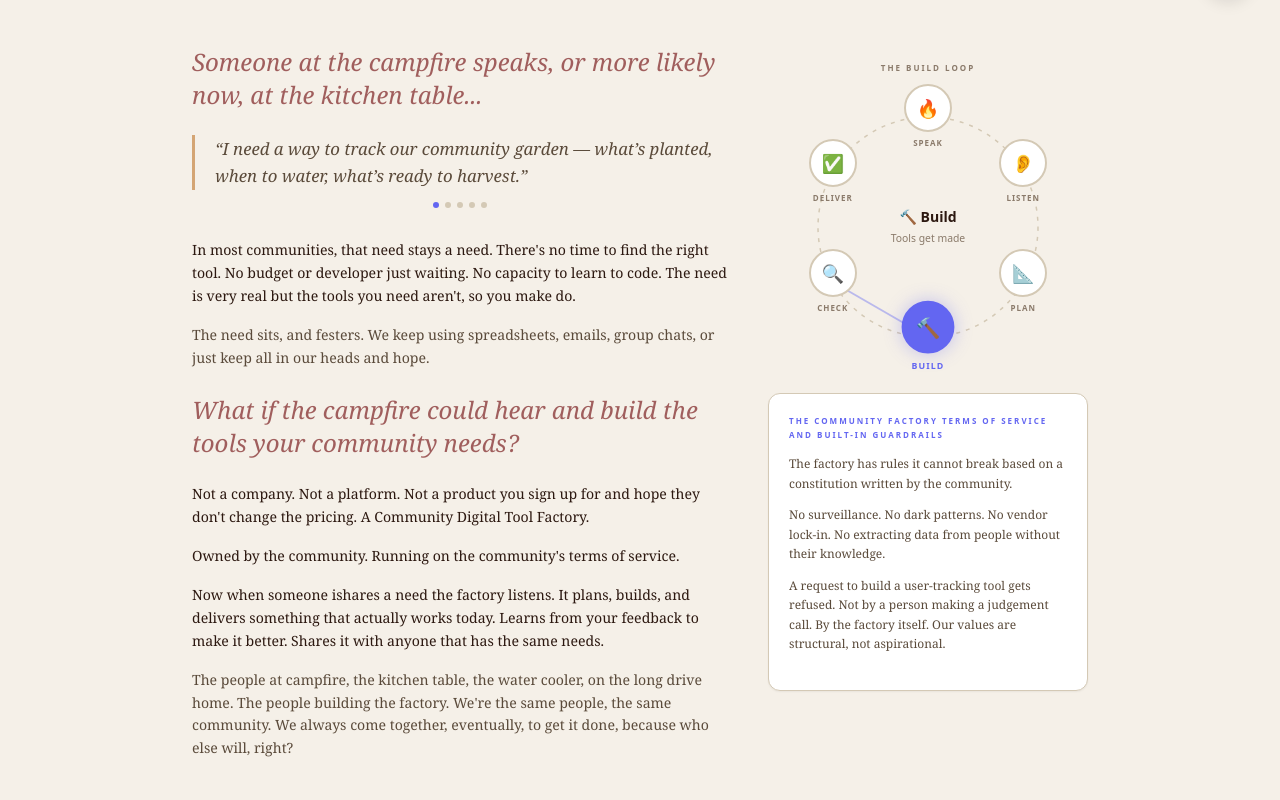
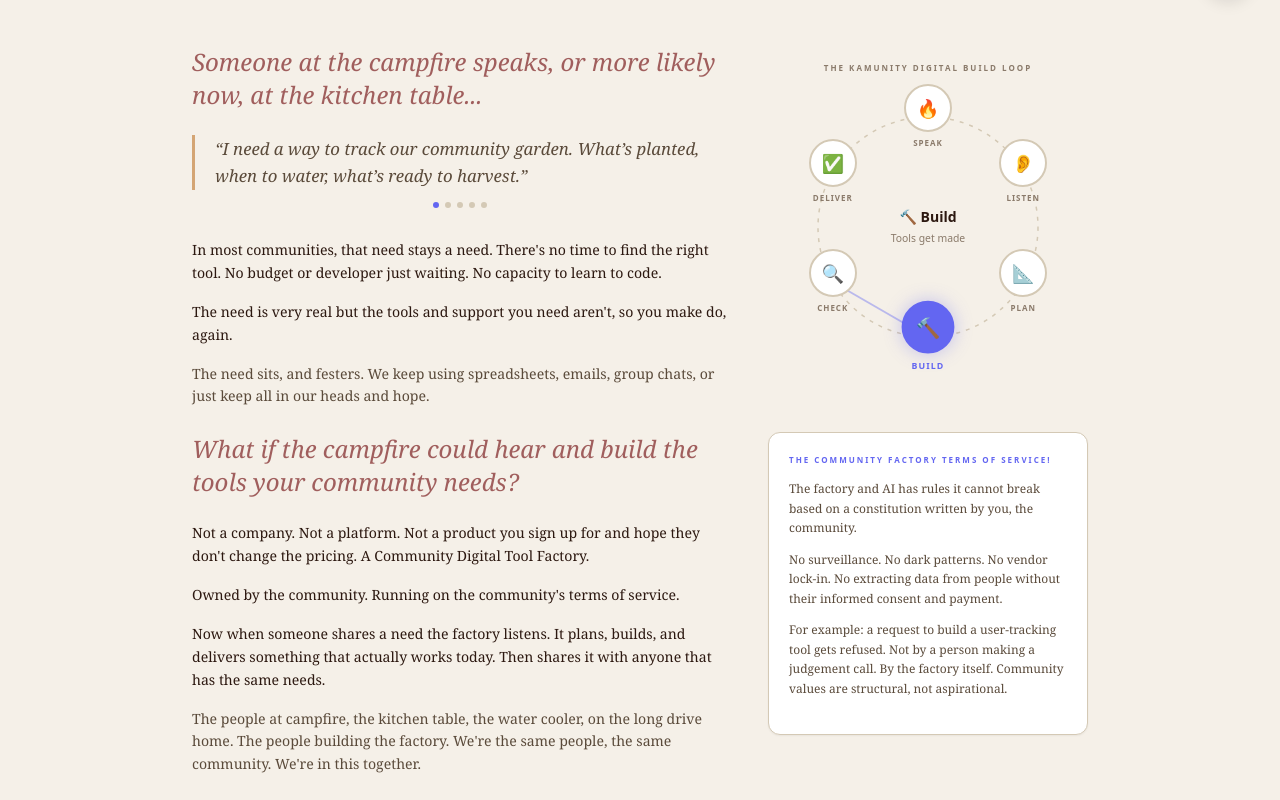
Before and after one commit to makemikefulleragain/kamunity-org, a Next.js app: page / in a window 1280 px wide. Shown: the part 780-1580 px from the top of the page. Built offline with nearby package versions, Linux system fonts and the light colour scheme.

Commit message:
Final text and copy updates

```diff
--- a/src/components/BuildLoop.tsx
+++ b/src/components/BuildLoop.tsx
@@ -28,7 +28,7 @@
   return (
     <div className="flex flex-col items-center">
       <div className="font-sans text-[0.5rem] uppercase tracking-[2px] text-ink-faint mb-3 font-semibold">
-        The Build Loop
+        The Kamunity Digital Build Loop
       </div>
       <div className="relative w-[300px] h-[280px]">
         <svg
--- a/src/components/HowItWorks.tsx
+++ b/src/components/HowItWorks.tsx
@@ -2,9 +2,9 @@
 
 const cards = [
   { ico: '🏠', title: 'Your own spaces; public & private', desc: 'Your community gets its own Kamunity Rooms. Like Facebook or Doscord but it is yours. Plus a shared commons where people meet and support each other.' },
-  { ico: '🔨', title: 'Tools built with you, not for you', desc: 'Describe what you need in plain English. Our AI-powered factory plans, builds, and delivers it. No coding. No consultants. No six-month timeline.' },
-  { ico: '🔗', title: 'Connected by, not dependent on, the tech', desc: 'Built on simple and safe tech you can leave and take anytime, or stay, and find other communities. Your data and tools stay yours forever.' },
-  { ico: '🤖', title: 'Support from a community AI you control', desc: 'Kai helps organise, summarise, and suggest. Kai never decides for you. An assistant, not a boss. Because it signs up for your Terms of Service' },
+  { ico: '🔨', title: 'Tools built with you, not for you', desc: 'Describe what you need. Our AI-powered factory plans, builds, and delivers it. No coding. No consultants. No six-month timeline.' },
+  { ico: '🔗', title: 'Connected by, not dependent on, the tech', desc: 'Built on simple and safe tech so you can leave and take your community with you, anytime. Your data and tools stay yours forever.' },
+  { ico: '🤖', title: 'Support from a community AI you control', desc: 'Kai helps organise, summarise, and suggest. Kai never decides for you. An assistant, not a boss. Because it signs up to your Terms of Service' },
 ]
 
 export default function HowItWorks() {
--- a/src/components/SubHero.tsx
+++ b/src/components/SubHero.tsx
@@ -5,11 +5,11 @@
 import BuildLoop from './BuildLoop'
 
 const quotes = [
-  'I need a way to track our community garden \u2014 what\u2019s planted, when to water, what\u2019s ready to harvest.',
-  'Our local footy club runs off one person\u2019s phone. If they leave, we lose everything \u2014 the roster, the contacts, the finances.',
+  'I need a way to track our community garden. What\u2019s planted, when to water, what\u2019s ready to harvest.',
+  'Our local footy club runs off one person\u2019s phone. If they leave, we lose everything; the roster, the contacts, the finances.',
   'I\u2019m a uni student trying to start a study group but there\u2019s no free tool that isn\u2019t harvesting our data or shoving ads at us.',
   'I volunteer at a food bank. We coordinate with sticky notes and a whiteboard. There has to be a better way.',
-  'My school P&C needs a place parents can actually find \u2014 not buried in a Facebook group nobody checks.',
+  'My school P&C needs a place parents can actually find, not buried in a Facebook group nobody checks.',
 ]
 
 export default function SubHero() {
@@ -74,9 +74,11 @@
             </div>
 
             <p className="text-[0.88rem] text-ink mb-4 leading-relaxed">
-              In most communities, that need stays a need. There&apos;s no time to find the right tool. No budget or developer just waiting. No capacity to learn to code. The need is very real but the tools you need aren&apos;t, so you make do.
+              In most communities, that need stays a need. There&apos;s no time to find the right tool. No budget or developer just waiting. No capacity to learn to code.
             </p>
-
+            <p className="text-[0.88rem] text-ink mb-4 leading-relaxed">
+              The need is very real but the tools and support you need aren&apos;t, so you make do, again.
+            </p>
             <p className="text-[0.88rem] text-ink-light leading-relaxed">
               The need sits, and festers. We keep using spreadsheets, emails, group chats, or just keep all in our heads and hope.
             </p>
@@ -106,27 +108,27 @@
             </p>
 
             <p className="text-[0.88rem] text-ink mb-4 leading-relaxed">
-              Now when someone ishares a need the factory listens. It plans, builds, and delivers something that actually works today. Learns from your feedback to make it better. Shares it with anyone that has the same needs.
+              Now when someone shares a need the factory listens. It plans, builds, and delivers something that actually works today. Then shares it with anyone that has the same needs.
             </p>
 
             <p className="text-[0.88rem] text-ink-light leading-relaxed">
-              The people at campfire, the kitchen table, the water cooler, on the long drive home. The people building the factory. We&apos;re the same people, the same community. We always come together, eventually, to get it done, because who else will, right?
+              The people at campfire, the kitchen table, the water cooler, on the long drive home. The people building the factory. We&apos;re the same people, the same community. We&apos;re in this together.
             </p>
           </div>
 
           {/* Callout box on the right */}
           <div className="bg-white border border-parchment-edge rounded-xl p-5 shadow-sm">
             <div className="font-sans text-[0.5rem] uppercase tracking-[2px] text-ku mb-3 font-semibold">
-              The Community Factory Terms of Service and Built-in Guardrails
+              The Community Factory Terms of Service!
             </div>
             <p className="text-[0.75rem] text-ink-light mb-3 leading-relaxed">
-              The factory has rules it cannot break based on a constitution written by the community.
+              The factory and AI has rules it cannot break based on a constitution written by you, the community.
             </p>
              <p className="text-[0.75rem] text-ink-light mb-3 leading-relaxed">
-              No surveillance. No dark patterns. No vendor lock-in. No extracting data from people without their knowledge.
+              No surveillance. No dark patterns. No vendor lock-in. No extracting data from people without their informed consent and payment.
             </p>
             <p className="text-[0.75rem] text-ink-light mb-4 leading-relaxed">
-              A request to build a user-tracking tool gets refused. Not by a person making a judgement call. By the factory itself. Our values are structural, not aspirational.
+              For example: a request to build a user-tracking tool gets refused. Not by a person making a judgement call. By the factory itself. Community values are structural, not aspirational.
             </p>
 
           </div>
--- a/src/data/showcase.ts
+++ b/src/data/showcase.ts
@@ -12,7 +12,7 @@
 export const showcaseItems: ShowcaseItem[] = [
   {
     slug: 'kamunity-ai',
-    title: 'Kamunity - find yours, create impact',
+    title: 'Kamunity Rooms - find yours, create impact',
     description: 'START HERE! Find, create, and join public and private rooms for your community. Discover conversations, share resources, and build together.No ads, no data harvesting.',
     url: 'https://kamunity.ai',
     thumbGradient: 'from-indigo-200 to-purple-200',
```
